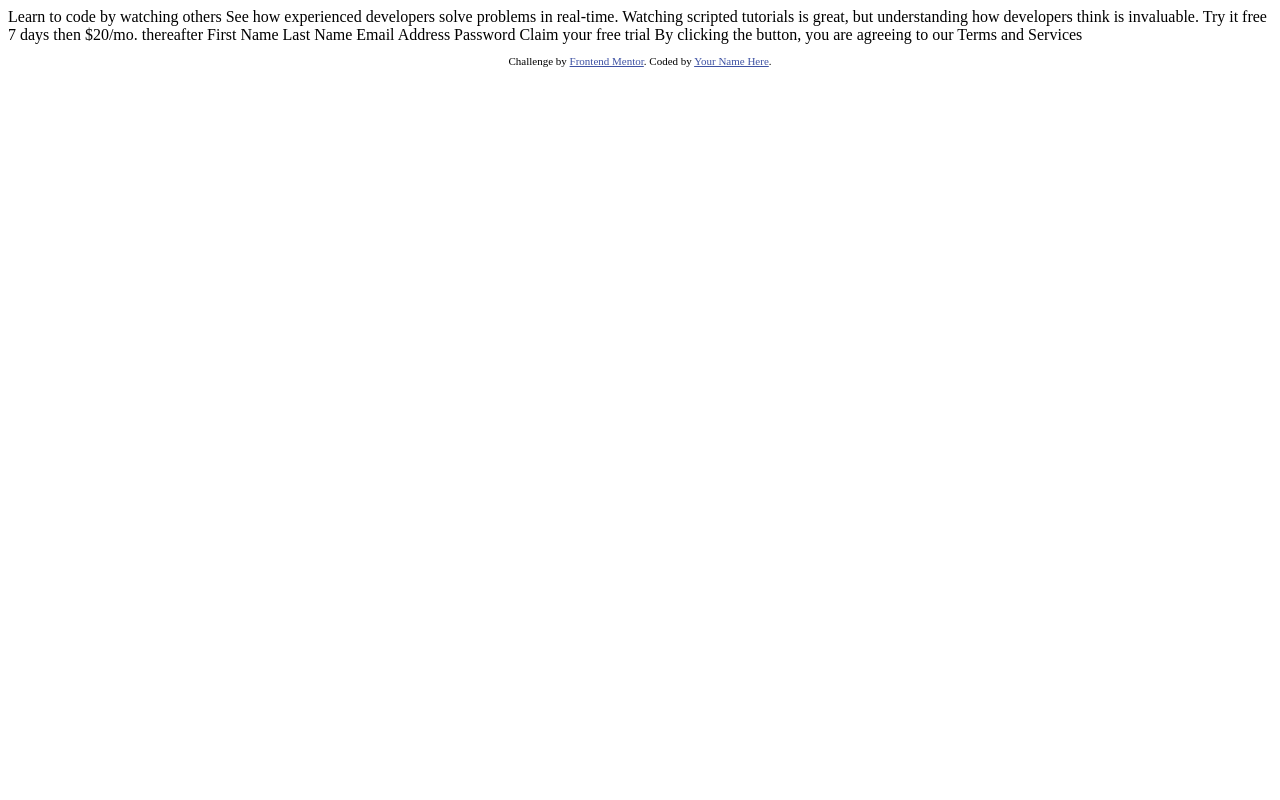
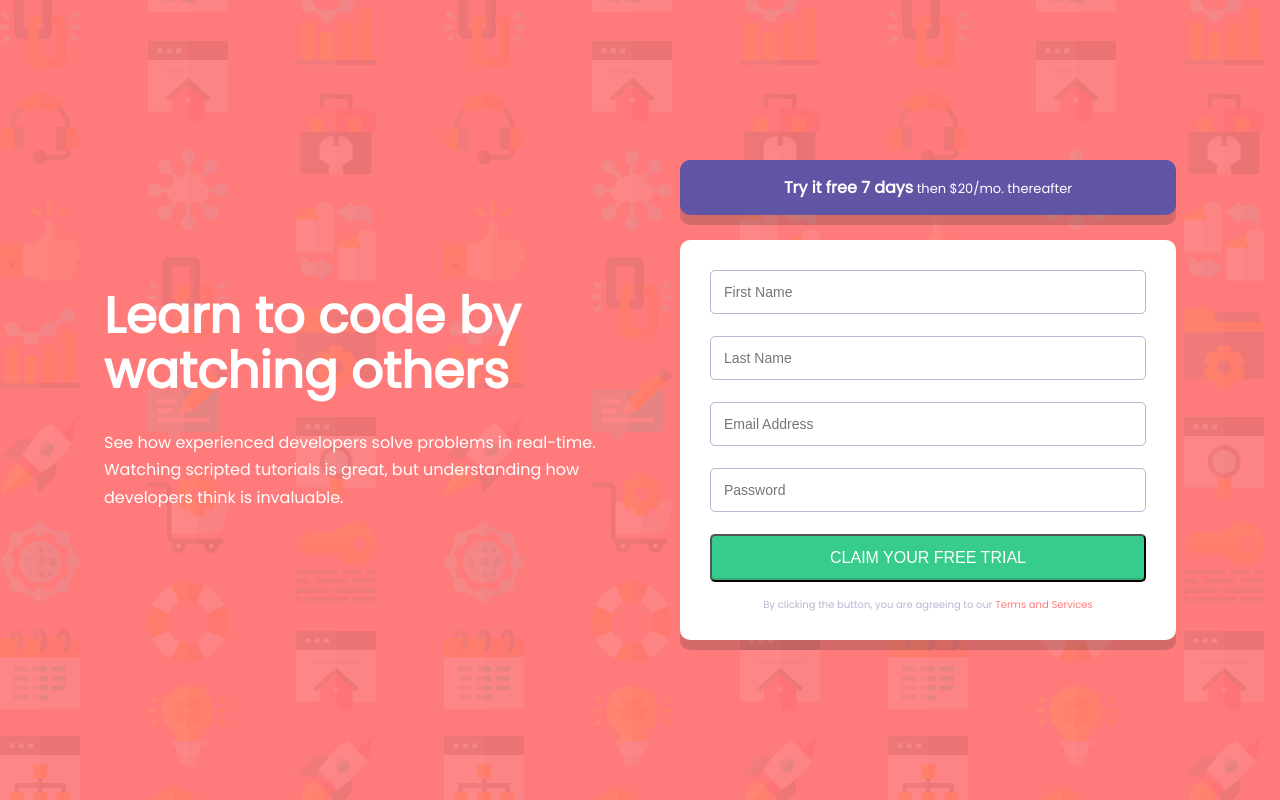
Before and after one commit to dsersch/frontend_mentor, a plain HTML site: page intro-component-with-signup-form-master/index.html in a window 1280 px wide. Drawn offline with Linux system fonts and the light colour scheme.

Commit message:
desktop layout

```diff
--- a/intro-component-with-signup-form-master/index.html
+++ b/intro-component-with-signup-form-master/index.html
@@ -5,38 +5,33 @@
   <meta name="viewport" content="width=device-width, initial-scale=1.0"> <!-- displays site properly based on user's device -->
 
   <link rel="icon" type="image/png" sizes="32x32" href="./images/favicon-32x32.png">
+  <link rel="stylesheet" href="style.css">
+  <link href="https://fonts.googleapis.com/css?family=Poppins&display=swap" rel="stylesheet">
 
   <title>Frontend Mentor | Intro component with sign up form</title>
-
-  <!-- Feel free to remove these styles or customise in your own stylesheet 👍 -->
-  <style>
-    .attribution { font-size: 11px; text-align: center; }
-    .attribution a { color: hsl(228, 45%, 44%); }
-  </style>
 </head>
 <body>
-
-  Learn to code by watching others
-
-  See how experienced developers solve problems in real-time. Watching scripted tutorials is great,
-  but understanding how developers think is invaluable.
-
-  Try it free 7 days then $20/mo. thereafter
-
-  First Name
-  Last Name
-  Email Address
-  Password
-
-  Claim your free trial
-
-  By clicking the button, you are agreeing to our Terms and Services
-
-  <footer>
-    <p class="attribution">
-      Challenge by <a href="https://www.frontendmentor.io?ref=challenge" target="_blank">Frontend Mentor</a>.
-      Coded by <a href="#">Your Name Here</a>.
-    </p>
-  </footer>
+  <div class="left col">
+    <div class="text">
+      <h1>Learn to code by watching others</h1>
+      <p>See how experienced developers solve problems in real-time. Watching scripted tutorials is great,
+        but understanding how developers think is invaluable. </p>
+    </div>
+  </div>
+  <div class="right col">
+    <div class="info">
+      <p><span>Try it free 7 days</span> then $20/mo. thereafter</p>
+    </div>
+    <div class="card">
+      <form action="">
+        <input type="text" name="first" id="first" required placeholder="First Name">
+        <input type="text" name="last" id="last" required placeholder="Last Name">
+        <input type="email" name="email" id="email" required placeholder="Email Address">
+        <input type="password" name="password" id="password" required placeholder="Password">
+        <button>Claim your free trial</button>
+      </form>
+      <p class="terms">By clicking the button, you are agreeing to our <a href="#">Terms and Services</a></p>
+    </div>
+  </div>
 </body>
 </html>
--- /dev/null
+++ b/intro-component-with-signup-form-master/style.css
@@ -0,0 +1,108 @@
+* {
+    margin: 0;
+    padding: 0;
+    box-sizing: border-box;
+}
+
+body {
+    height: 100vh;
+    background-color: hsl(0, 100%, 74%);
+    background-image: url('./images/bg-intro-desktop.png');
+    color: white;
+    font-family: 'Poppins', sans-serif;
+    font-size: 16px;
+    display: flex;
+    flex-direction: row;
+    justify-content: center;
+    align-items: center;
+}
+
+.col {
+    width: 45%;
+    padding: 40px;
+}
+
+.text h1 {
+    font-weight: 700;
+    font-size: 50px;
+    margin-bottom: 30px;
+    line-height: 1.1;
+    letter-spacing: 0px;
+}
+
+.text p {
+    line-height: 1.7;
+}
+
+.info {
+    background-color: hsl(248, 32%, 49%);
+    padding: 5px;
+    text-align: center;
+    font-weight: 100;
+    font-size: 13px;
+    padding: 15px;
+    border-radius: 10px;
+    margin-bottom: 25px;
+    box-shadow: 0 10px 0 rgba(40, 40, 40, 0.2);
+}
+
+.info span {
+    font-weight: 700;
+    font-size: 16px;
+}
+
+.card {
+    background-color: white;
+    text-align: center;
+    height: 400px;
+    border-radius: 10px;
+    padding: 30px;
+    box-shadow: 0 10px 0 rgba(40, 40, 40, 0.2);
+}
+
+.card p {
+    color: hsl(246, 25%, 77%);
+}
+
+input {
+    display: block;
+    width: 100%;
+    margin-bottom: 22px;
+    padding: 13px;
+    border-radius: 5px;
+    border: 1px solid hsl(246, 25%, 77%);
+    font-size: 14px;
+}
+
+input:focus {
+    outline: none;
+    border: 1px solid hsl(249, 10%, 26%);
+}
+
+button {
+    width: 100%;
+    padding: 13px;
+    border-radius: 5px;
+    background-color: hsl(154, 59%, 51%);
+    color: white;
+    text-transform: uppercase;
+    font-size: 16px;
+    font-weight: 500;
+    box-shadow: 0 -2px 0 rgba(40, 40, 40, 0.2) inset;
+    transition: all .2s;
+    cursor: pointer;
+}
+
+button:hover {
+    background-color: hsl(154, 69%, 61%);
+}
+
+.terms {
+    font-size: 10px;
+    margin-top: 15px;
+}
+
+a, a:visited {
+    text-decoration: none;
+    color: hsl(0, 100%, 74%)
+}
```
